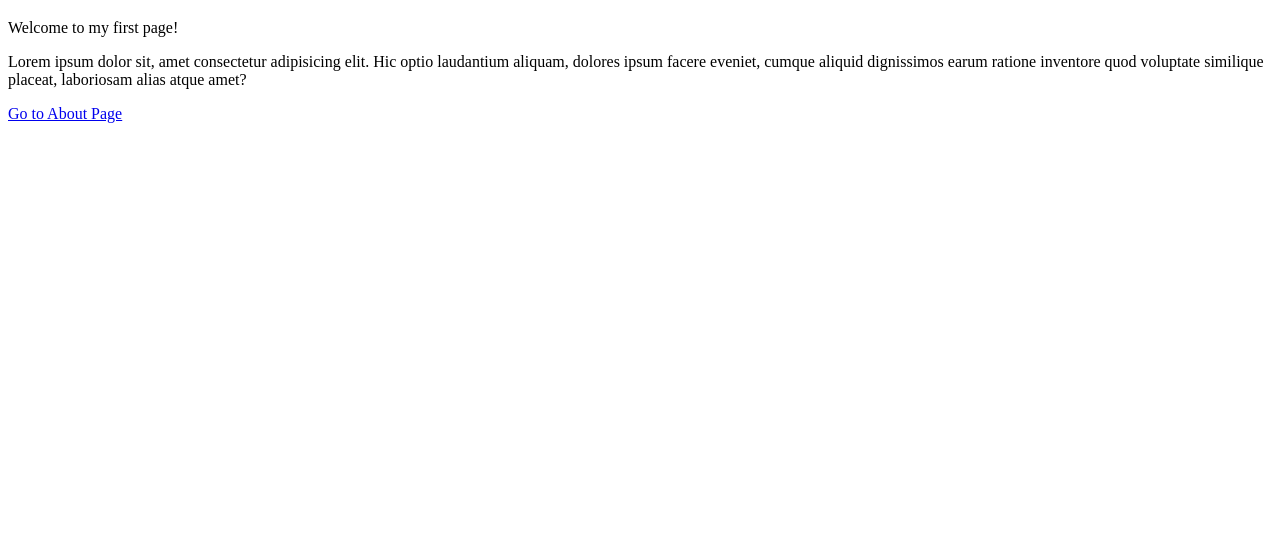
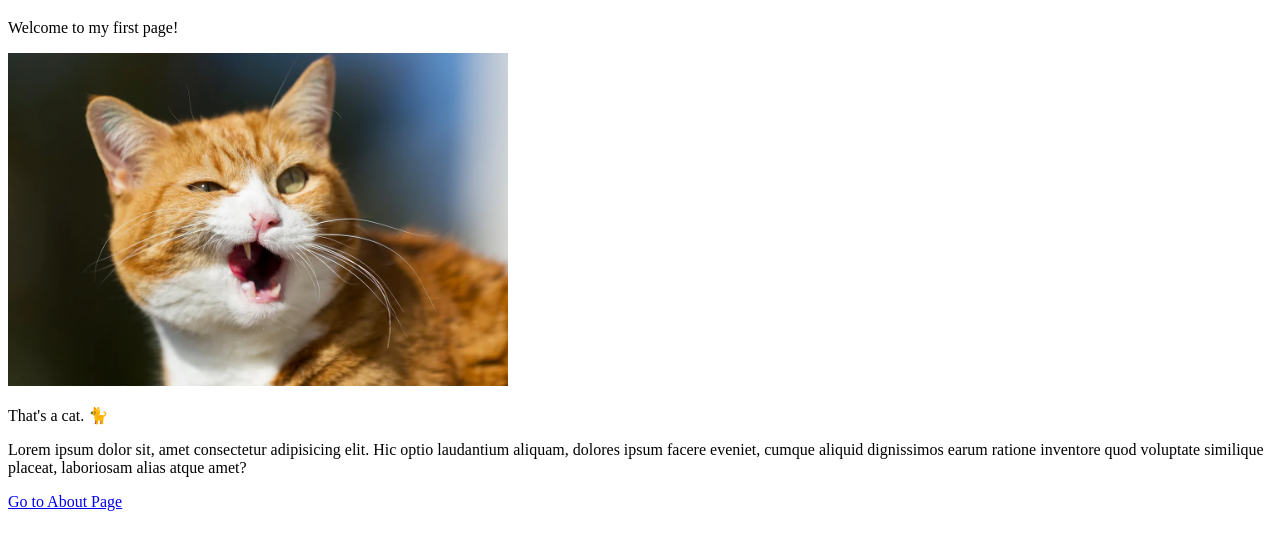
Before and after one commit to jblanco3466/jblanco3466.github.io, a plain HTML site: page index.html in a window 1280 px wide. Shown: the part 61-610 px from the top of the page. Drawn offline with Linux system fonts and the light colour scheme.

Commit message:
Added cat image.

```diff
--- a/index.html
+++ b/index.html
@@ -8,6 +8,8 @@
 <body>
     <h1>Homepage</h1>
     <p>Welcome to my first page!</p>
+    <img src="cat.webp" width="500px"/>
+    <p>That's a cat. &#128008</p>
     <p>Lorem ipsum dolor sit, amet consectetur adipisicing elit. Hic optio laudantium aliquam, dolores ipsum facere eveniet, cumque aliquid dignissimos earum ratione inventore quod voluptate similique placeat, laboriosam alias atque amet?</p>
     <a class="about-button" href="about.html">Go to About Page</a>
 </body>
```
Also changed, not shown: cat.webp (added).
